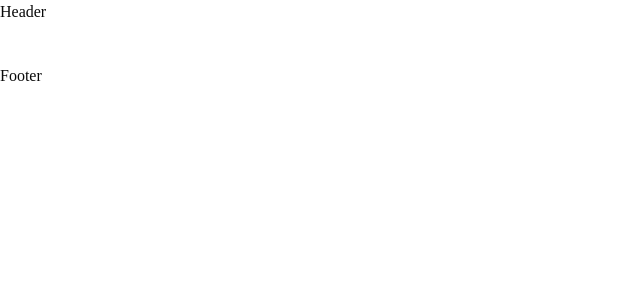
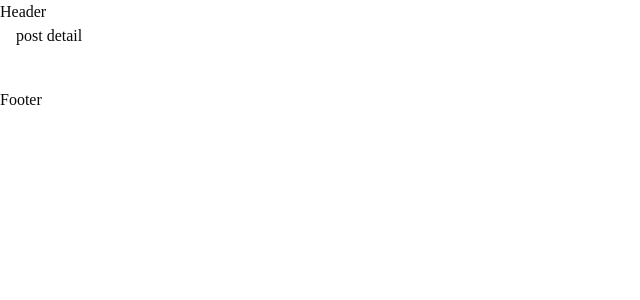
Before and after one commit to PREPMND/BlogMait, a Next.js app: page /post/1 in a window 1280 px wide. Shown: the top 300 px of the page, without its empty margins (0-640 px from the left). Built offline with nearby package versions, Linux system fonts and the light colour scheme.

Commit message:
Aug 5, 2026, 2:19 PM

```diff
--- a/app/post/[slug]/page.tsx
+++ b/app/post/[slug]/page.tsx
@@ -1,7 +1,9 @@
 export default function PostDetail(){
     return(
         <>
-
+        <div>
+            post detail
+        </div>
         </>
     )
 }
```
